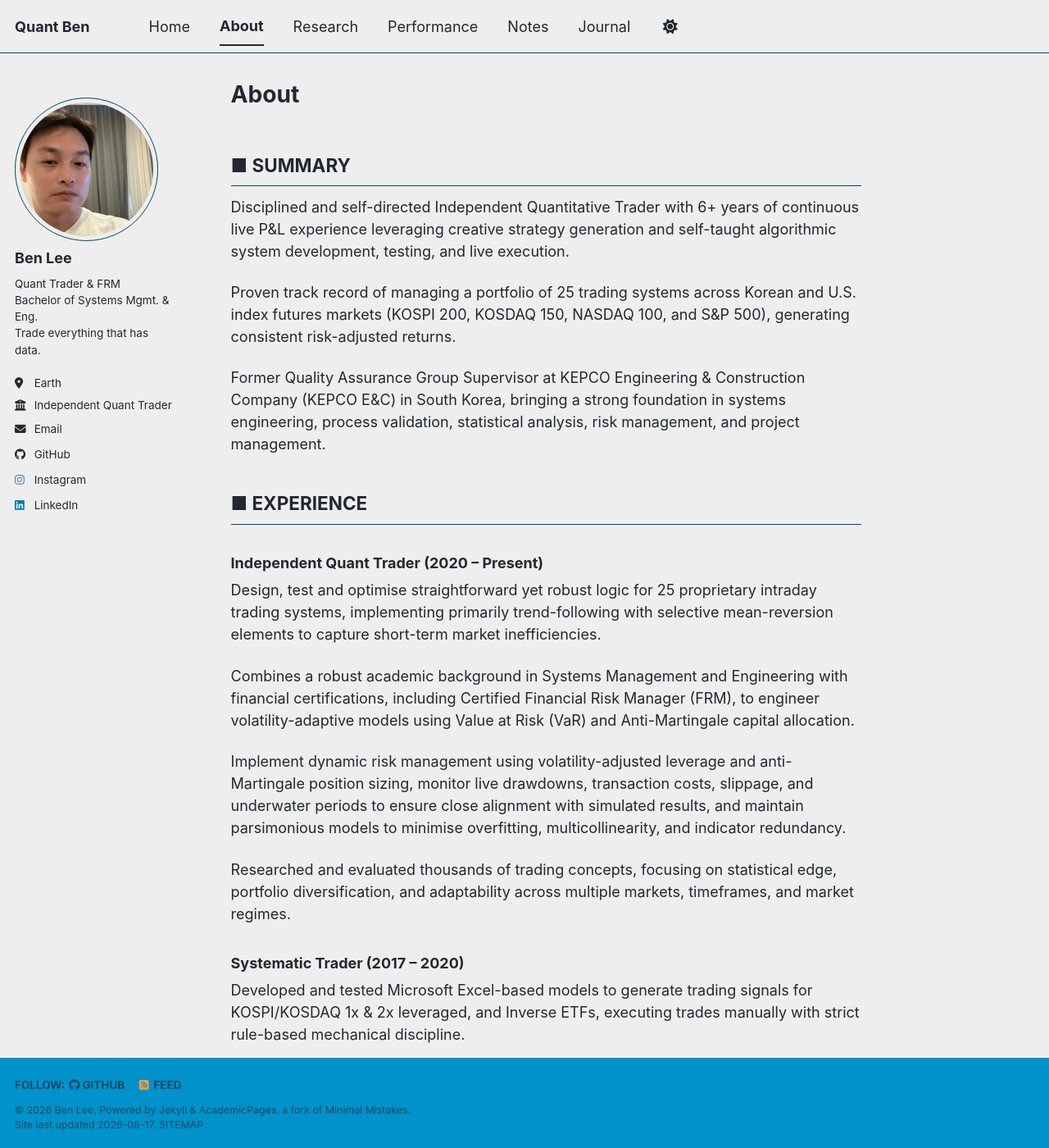
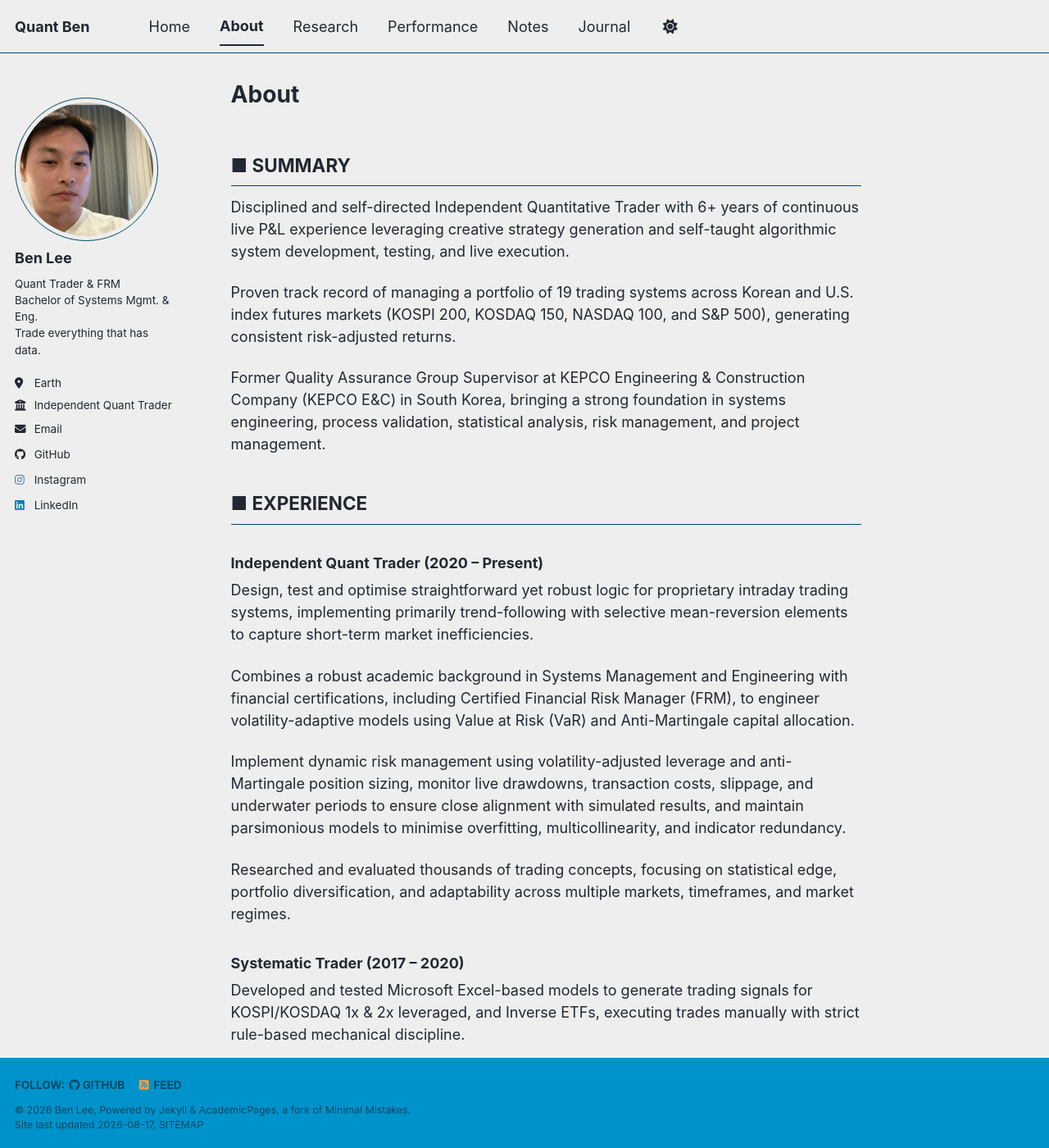
Before and after one commit to leebh1119/leebh1119.github.io, a Jekyll site: the page built from _pages/about.md, in a window 1280 px wide and 1400 px high. Shown: the whole window at 82% size. Built offline with Jekyll 4.4.1, drawn with Linux system fonts in a browser that asks for light colours; a style sheet for code colours, icons or effects is not loaded; some of the changed text lies outside the part shown.

Commit message:
updated about page

```diff
--- a/_pages/about.md
+++ b/_pages/about.md
@@ -6,7 +6,7 @@ author_profile: true
 ## ■ SUMMARY
   Disciplined and self-directed Independent Quantitative Trader with 6+ years of continuous live P&L experience leveraging creative strategy generation and self-taught algorithmic system development, testing, and live execution.
 
-  Proven track record of managing a portfolio of 25 trading systems across Korean and U.S. index futures markets (KOSPI 200, KOSDAQ 150, NASDAQ 100, and S&P 500), generating consistent risk-adjusted returns.
+  Proven track record of managing a portfolio of 19 trading systems across Korean and U.S. index futures markets (KOSPI 200, KOSDAQ 150, NASDAQ 100, and S&P 500), generating consistent risk-adjusted returns.
 
   Former Quality Assurance Group Supervisor at KEPCO Engineering & Construction Company (KEPCO E&C) in South Korea, bringing a strong foundation in systems engineering, process validation, statistical analysis, risk management, and project management.
 
@@ -14,7 +14,7 @@ author_profile: true
 
 ## ■ EXPERIENCE
 ### Independent Quant Trader (2020 – Present)
-Design, test and optimise straightforward yet robust logic for 25 proprietary intraday trading systems, implementing primarily trend-following with selective mean-reversion elements to capture short-term market inefficiencies.
+Design, test and optimise straightforward yet robust logic for proprietary intraday trading systems, implementing primarily trend-following with selective mean-reversion elements to capture short-term market inefficiencies.
 
 Combines a robust academic background in Systems Management and Engineering with financial certifications, including Certified Financial Risk Manager (FRM), to engineer volatility-adaptive models using Value at Risk (VaR) and Anti-Martingale capital allocation.
 
```
Also changed, not shown: other parts of _pages/about.md (+1 -1 lines).
